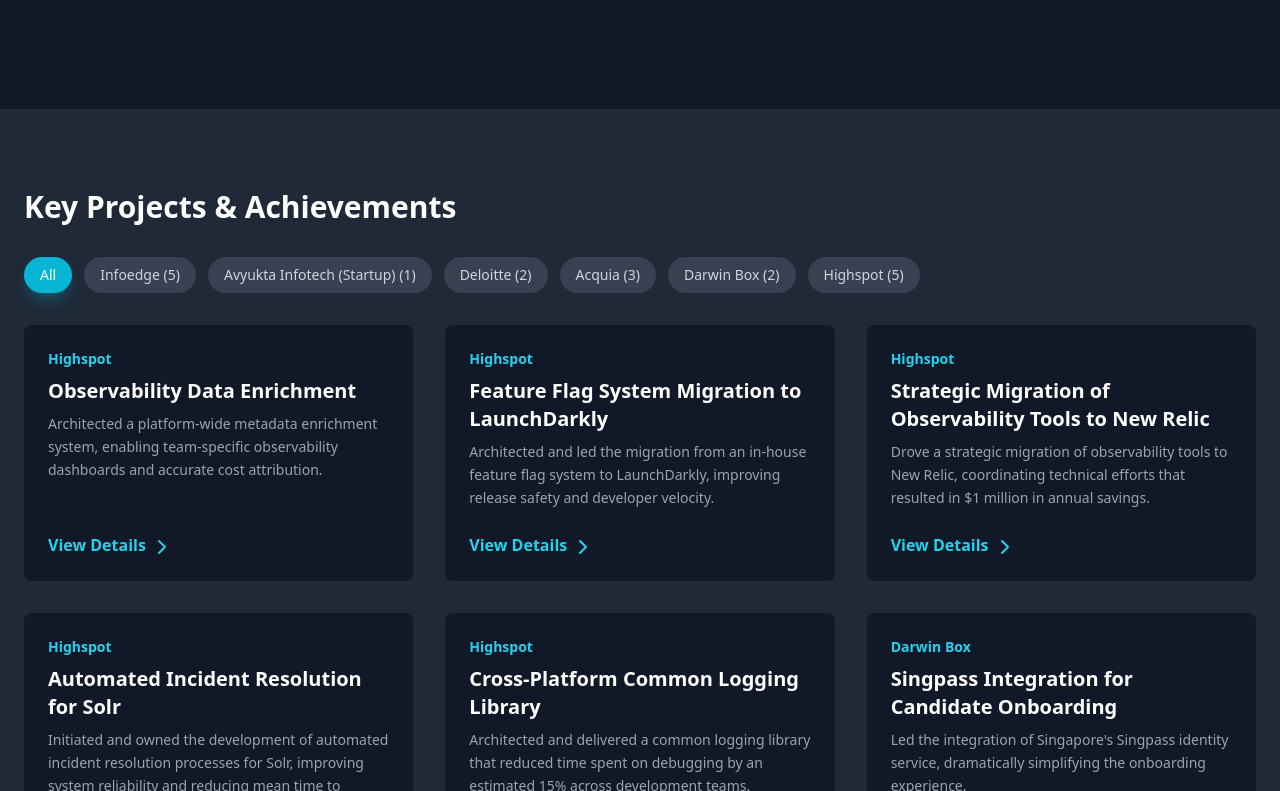
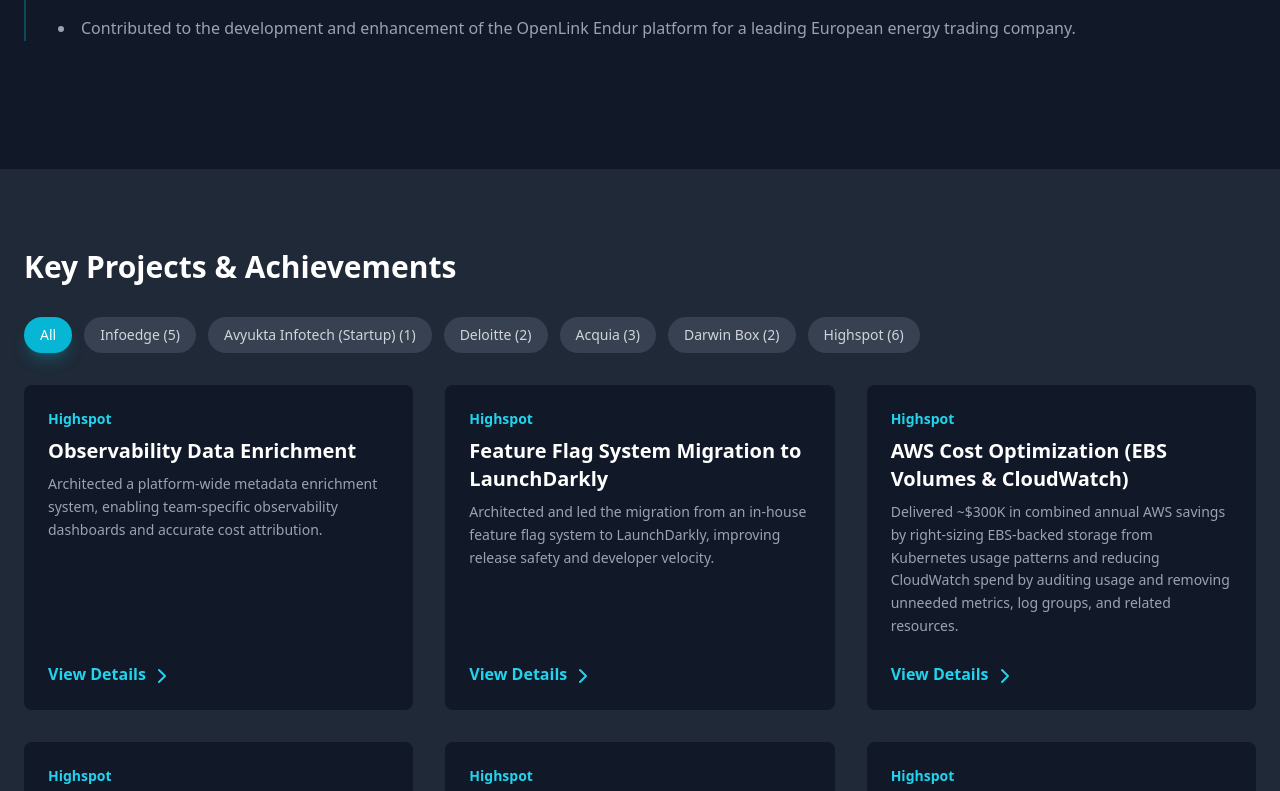
Before and after one commit to pankaj139/pankaj139, a React (Create React App) app in the folder pankaj139/: page / in a window 1280 px wide. Shown: the part 3217-4008 px from the top of the page. Built offline with nearby package versions, Linux system fonts and the light colour scheme.

Commit message:
Add AWS Cost Optimization project to portfolio, detailing EBS volume right-sizing and CloudWatch cleanup efforts. Highlighted challenges, actions taken, and achieved savings of ~$300K annually.

```diff
--- a/pankaj139/src/App.js
+++ b/pankaj139/src/App.js
@@ -49,6 +49,7 @@
         "Architected and led the migration from an in-house feature flag system to LaunchDarkly, improving release safety and developer velocity.",
         "Drove a strategic migration of observability tools to New Relic, resulting in $1 million in annual savings.",
         "Initiated and owned the development of automated incident resolution processes for Solr, reducing MTTR by 40%.",
+        "Led AWS cost optimization combining EBS volume right-sizing on Kubernetes from usage-pattern analysis and CloudWatch cleanup (auditing telemetry and retiring unnecessary entities), delivering ~$300K in combined annual savings.",
       ],
     },
     {
@@ -175,6 +176,29 @@
         "The abstract library design de-risked the migration and made the entire feature flagging system more maintainable and adaptable for the future.",
       ],
       techStack: ["LaunchDarkly", "Ruby", "Java", "Migration Strategy", "API Design"],
+    },
+    {
+      id: "highspot-aws-cost-optimization",
+      title: "AWS Cost Optimization (EBS Volumes & CloudWatch)",
+      company: "Highspot",
+      resumePoint: "Delivered ~$300K in combined annual AWS savings by right-sizing EBS-backed storage from Kubernetes usage patterns and reducing CloudWatch spend by auditing usage and removing unneeded metrics, log groups, and related resources.",
+      problem: "AWS spend was growing across storage and observability: EBS volumes provisioned for Kubernetes workloads were oversized relative to actual usage, and CloudWatch had accumulated metrics, log groups, and related resources that no longer provided value—driving unnecessary cost without clear ownership.",
+      challenges: [
+        "Building a trustworthy view of real utilization versus provisioned EBS volume capacity for Kubernetes workloads without disrupting production stability.",
+        "Separating essential observability signals from legacy or redundant CloudWatch entities that could be safely retired.",
+        "Coordinating changes with platform and service teams so optimizations did not reduce reliability or blind on-call response.",
+      ],
+      actions: [
+        "Analyzed historical usage patterns for workloads on Kubernetes to identify over-provisioned EBS-backed volumes relative to actual storage demand.",
+        "Defined and executed EBS volume right-sizing and cleanup aligned to observed peaks and growth, with guardrails for burst and failover.",
+        "Audited CloudWatch usage end-to-end: metrics, dashboards, alarms, and log ingestion paths—to map cost drivers and ownership.",
+        "Removed or consolidated unnecessary CloudWatch entities and tuned retention and verbosity where appropriate, focusing on eliminating noise while preserving SLO-critical visibility.",
+      ],
+      results: [
+        "Achieved approximately $300,000 in combined annual savings: EBS volume optimization on Kubernetes from usage-pattern analysis plus CloudWatch cost reduction from retiring unused or redundant telemetry entities and aligning spend to operational need.",
+        "Established a repeatable approach (measure → decide → change → verify) for future AWS cost reviews in the same domains.",
+      ],
+      techStack: ["AWS", "Kubernetes", "EBS", "CloudWatch", "Cost Optimization", "FinOps"],
     },
     {
       id: "deloitte-ifb",
```
